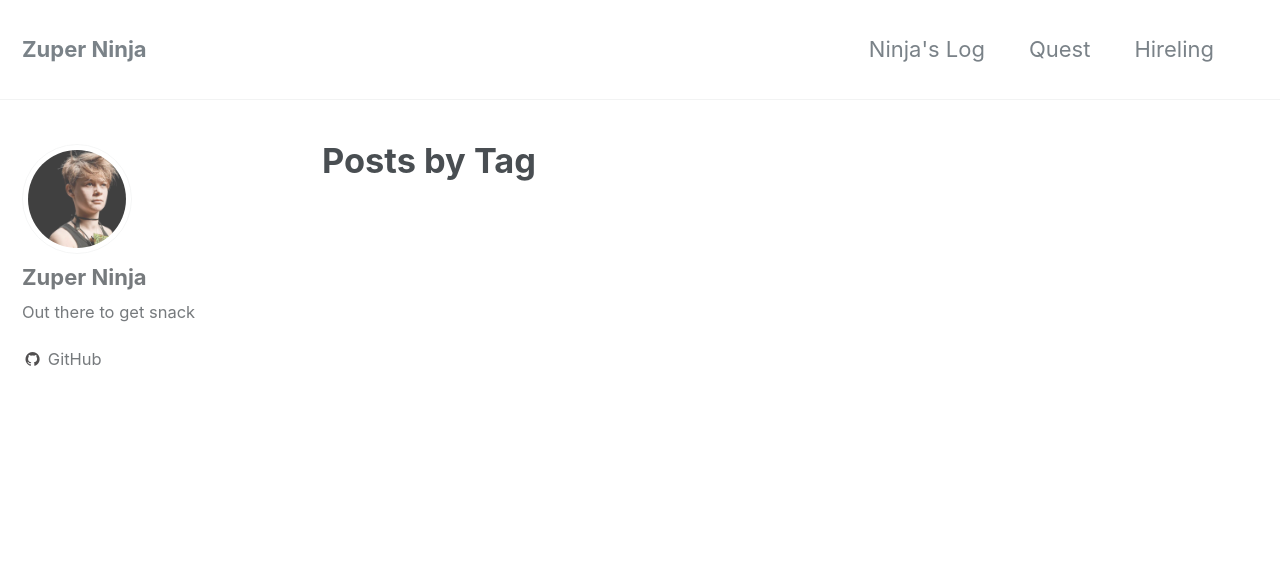
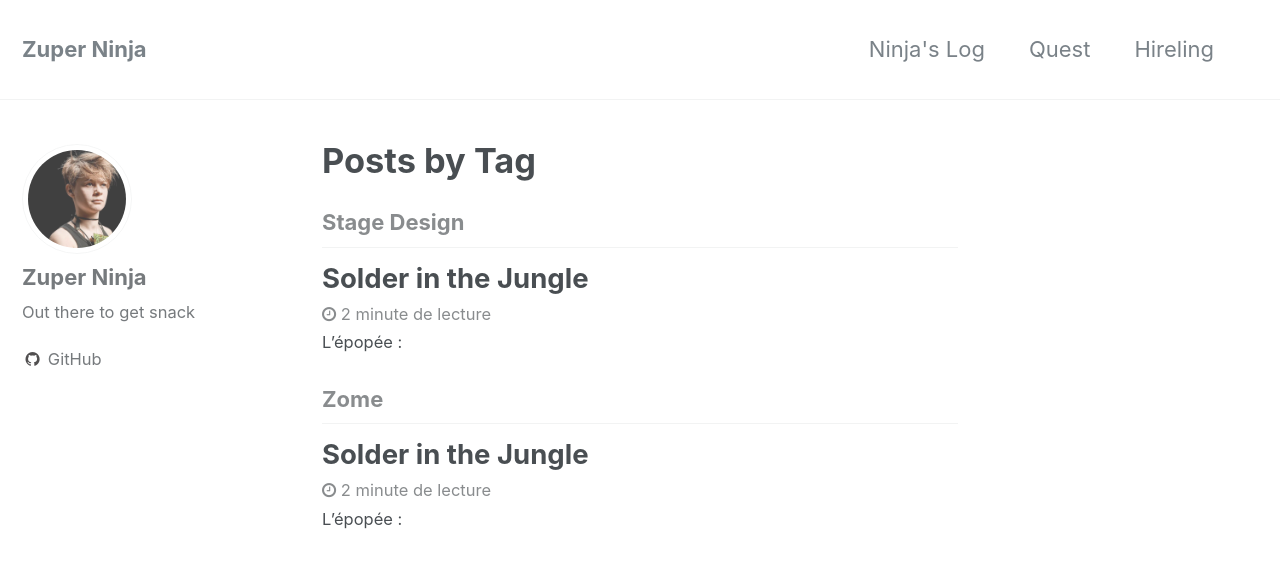
Before and after one commit to zuperninja/zuperninja.github.io, a Jekyll site: the page built from _pages/tag-archive.html, in a window 1280 px wide and 900 px high. Shown: the top 568 px of the window. Built offline with Jekyll 4.4.1, drawn with Linux system fonts in a browser that asks for light colours.

Commit message:
Update 2018-01-20-Solder-in-the-jungle.md

```diff
--- a/_posts/2018-01-20-Solder-in-the-jungle.md
+++ b/_posts/2018-01-20-Solder-in-the-jungle.md
@@ -1,3 +1,10 @@
+---
+title: Solder in the Jungle
+tags:
+    - Stage Design
+    - Zome
+---
+
 ## L'épopée :
 
 Je suis dans la jungle. J'ai appris à souder y a longtemps avec du bon matos. Ici tout change.
```
